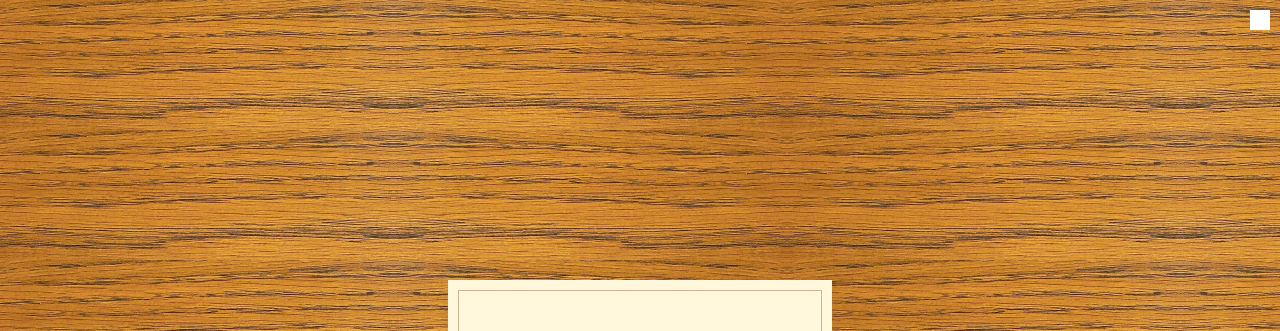
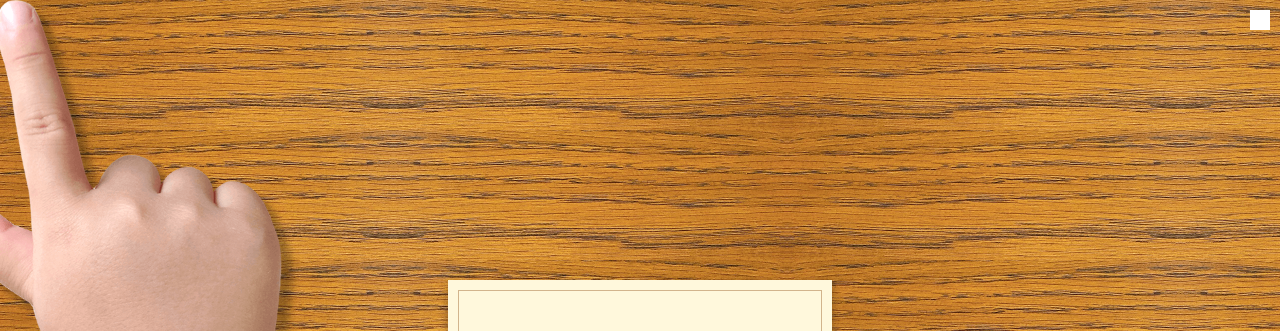
Before and after one commit to mintlib66/3d-Leaflet, a plain HTML site: page index.html in a window 1280 px wide. Shown: the top 331 px of the page. Drawn offline with nearby package versions, Linux system fonts and the light colour scheme.

Commit message:
손 이미지 따라오는 효과 추가

```diff
--- a/css/main.css
+++ b/css/main.css
@@ -5,6 +5,19 @@ body {
   background-size: auto 130px;
   perspective: 1500px;
   font-family: 'Playfair Display', serif;
+  overflow: hidden;
+}
+
+.hand {
+  position: absolute;
+  z-index: 10;
+  width: 400px;
+  pointer-events: none;
+  transition: ease-in;
+}
+.hand img {
+  transition: 1s;
+  transform-origin: left top;
 }
 
 .leaflet {
@@ -18,6 +31,8 @@ body {
   height: 30vh;
   transform-style: preserve-3d;
   transition: 1s;
+  cursor: pointer;
+  box-shadow: 0 0.25rem 0.5rem 0 rgba(0, 0, 0, 0.3);
 }
 .page {
   position: absolute;
@@ -88,13 +103,15 @@ body {
 .menu-item {
   position: relative;
   display: grid;
-  margin: 1rem;
+  margin: 0.75rem 1rem;
   grid-template-columns: 1fr 5fr;
   transform-style: preserve-3d;
   transition: linear 0.5s;
 }
 .menu-item-photo {
   background: url('../images/avatar.png');
+  width: 3rem;
+  height: 3rem;
   background-size: cover;
 }
 .menu-item-info {
@@ -126,6 +143,9 @@ body {
 }
 
 /* 줌인 되었을때 */
+.zoom-in .hand img {
+  transform: scale(2);
+}
 .zoom-in .menu-item {
   opacity: 0;
 }
--- a/index.html
+++ b/index.html
@@ -15,6 +15,9 @@
     <title>3d 리플렛</title>
   </head>
   <body>
+    <div class="hand">
+      <img src="images/hand.png" alt="" srcset="" />
+    </div>
     <div class="leaflet">
       <div class="page" data-page="1">
         <div class="page-face cover-page">
@@ -49,6 +52,16 @@
       <div class="page" data-page="2">
         <div class="page-face">
           <ul class="menu-list">
+            <li class="menu-item">
+              <figure class="menu-item-photo"></figure>
+              <div class="menu-item-info">
+                <p class="member-name">name</p>
+                <p class="member-info">
+                  Lorem ipsum dolor, sit amet consectetur adipisicing elit.
+                </p>
+              </div>
+              <button class="back-btn">← Back</button>
+            </li>
             <li class="menu-item">
               <figure class="menu-item-photo"></figure>
               <div class="menu-item-info">
--- a/js/main.js
+++ b/js/main.js
@@ -1,8 +1,15 @@
 ;(() => {
   const leaflet = document.querySelector('.leaflet')
   const pageElems = document.querySelectorAll('.page')
+  const hand = document.querySelector('.hand')
   let openCount = 0
   let currentMenu
+  let isZoomIn = false
+
+  const handPos = { x: 0, y: 0 }
+  const targetPos = { x: 0, y: 0 }
+  let distX
+  let distY
 
   function getTarget(elem, className) {
     while (!elem.classList.contains(className)) {
@@ -44,6 +51,7 @@
         break
     }
 
+    isZoomIn = true
     document.body.classList.add('zoom-in')
     leaflet.style.transform = `translate3d(${dx}px, ${dy}px, 60vw) rotateY(${angle}deg)`
     currentMenu = elem
@@ -51,11 +59,37 @@
   }
 
   function zoomOut() {
+    isZoomIn = false
     document.body.classList.remove('zoom-in')
     leaflet.style.transform = 'none'
-    currentMenu.classList.remove('current-menu')
-    currentMenu = null
+    if (currentMenu) {
+      currentMenu.classList.remove('current-menu')
+      currentMenu = null
+    }
   }
+
+  function render() {
+    distX = targetPos.x - handPos.x
+    distY = targetPos.y - handPos.y
+    handPos.x = handPos.x + distX * 0.1
+    handPos.y = handPos.y + distY * 0.1
+
+    if (isZoomIn) {
+      hand.style.transform = `translate(${handPos.x - 130}px, ${
+        handPos.y + 10
+      }px)`
+    } else {
+      hand.style.transform = `translate(${handPos.x - 70}px, ${handPos.y}px)`
+    }
+    requestAnimationFrame(render)
+  }
+
+  render()
+
+  window.addEventListener('mousemove', e => {
+    targetPos.x = e.clientX
+    targetPos.y = e.clientY
+  })
 
   leaflet.addEventListener('click', e => {
     let pageElem = getTarget(e.target, 'page')
@@ -71,6 +105,7 @@
     let closeBtnElem = getTarget(e.target, 'close-btn')
     if (closeBtnElem) {
       closeLeaflet()
+      zoomOut()
     }
 
     let menuItemElem = getTarget(e.target, 'menu-item')
```
